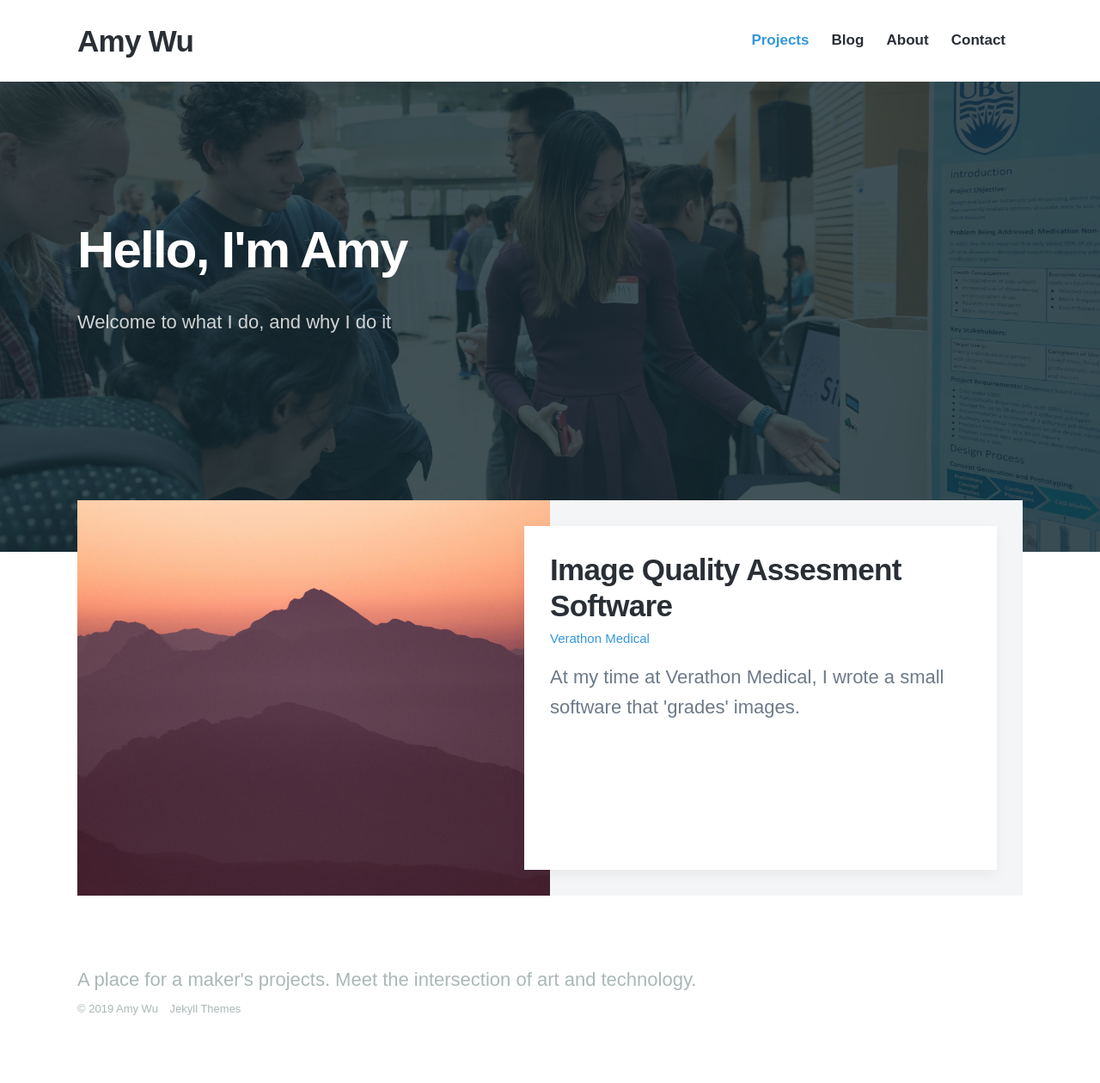
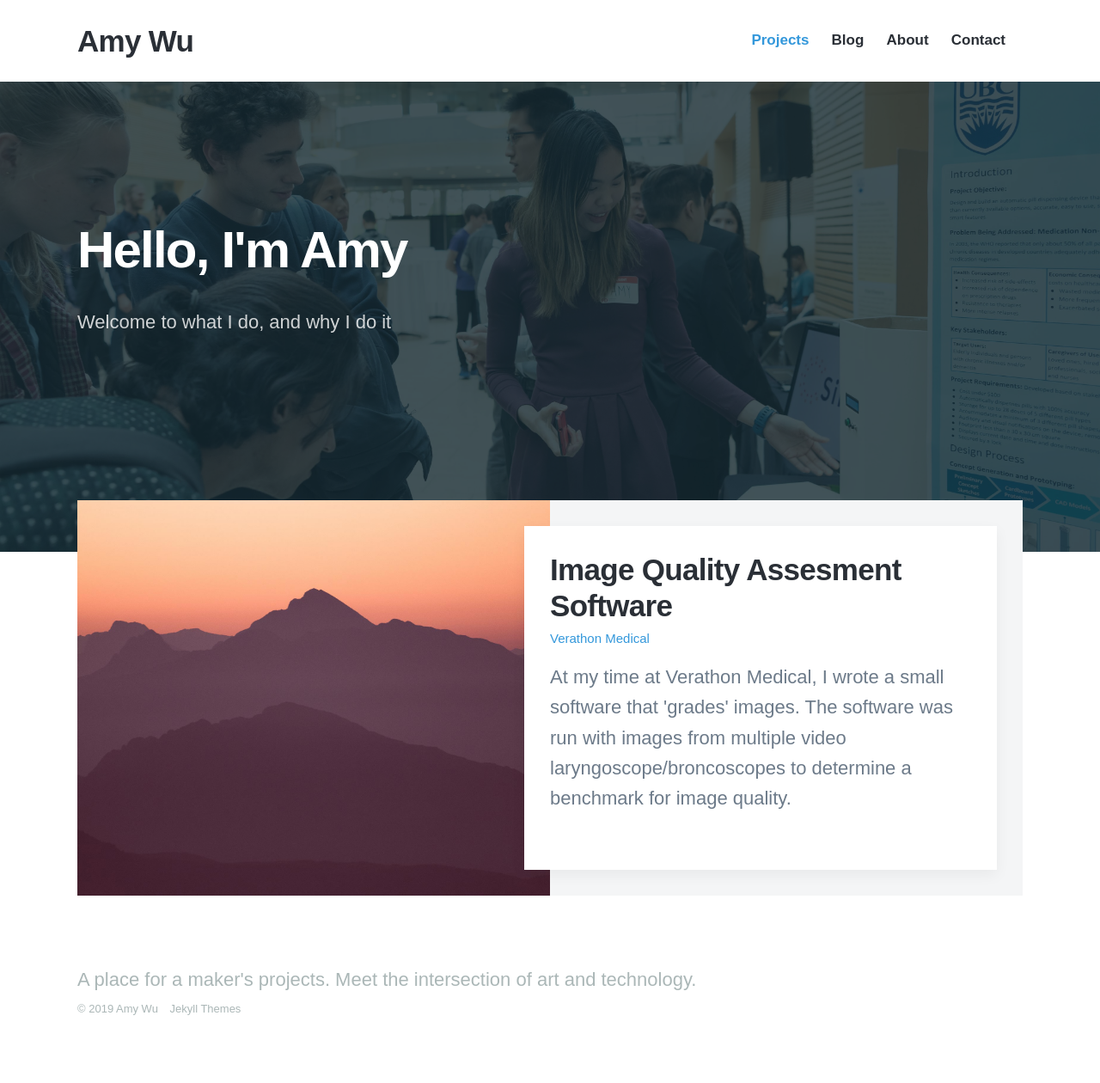
Before and after one commit to amymuwu/website3.0, a Jekyll site: the page built from index.html, in a window 1280 px wide. Shown: the whole page at 86% size. Built offline with Jekyll 4.4.1, drawn with Linux system fonts in a browser that asks for light colours; nearby versions of some CDN libraries; some web fonts are replaced.

Commit message:
Update 2018-06-30-demo-project.md

```diff
--- a/_projects/2018-06-30-demo-project.md
+++ b/_projects/2018-06-30-demo-project.md
@@ -2,7 +2,7 @@
 title: 'Image Quality Assesment Software'
 subtitle: 'Verathon Medical'
 date: 2018-06-30 00:00:00
-description: At my time at Verathon Medical, I wrote a small software that 'grades' images.
+description: At my time at Verathon Medical, I wrote a small software that 'grades' images.  The software was run with images from multiple video laryngoscope/broncoscopes to determine a benchmark for image quality.
 featured_image: '/images/demo/demo-square.jpg'
 ---
 
```
